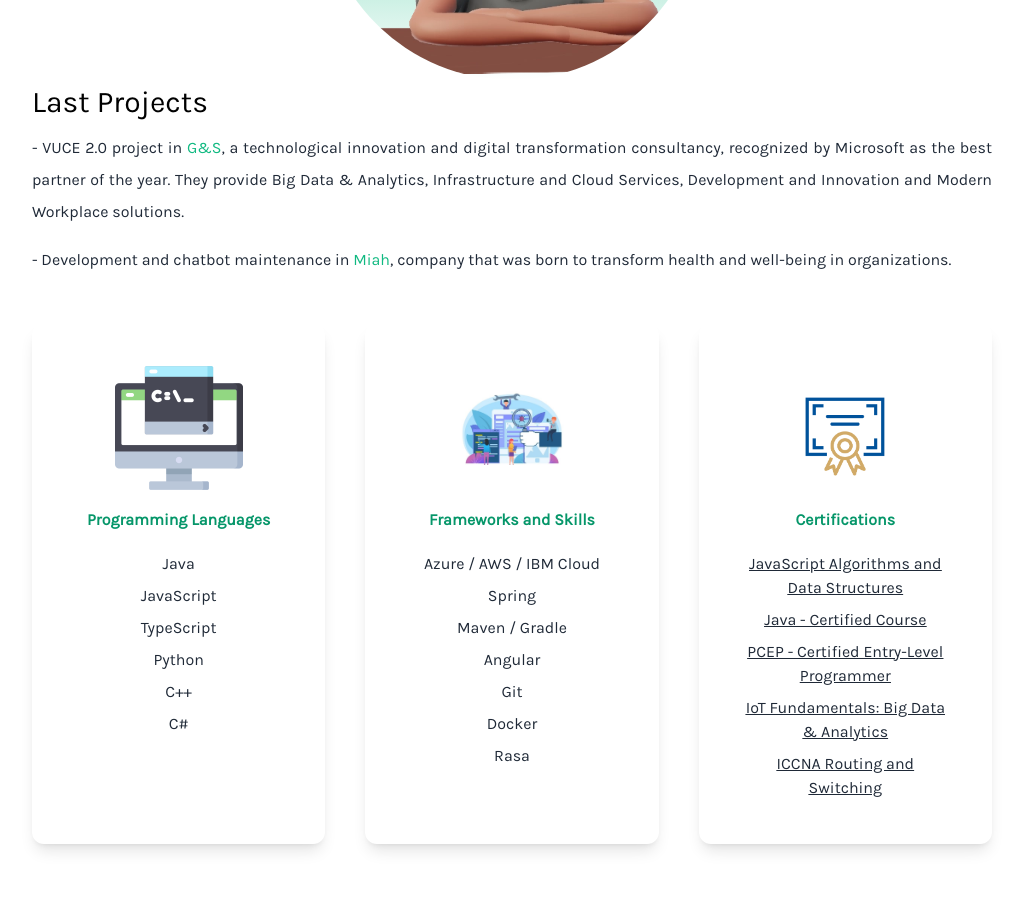
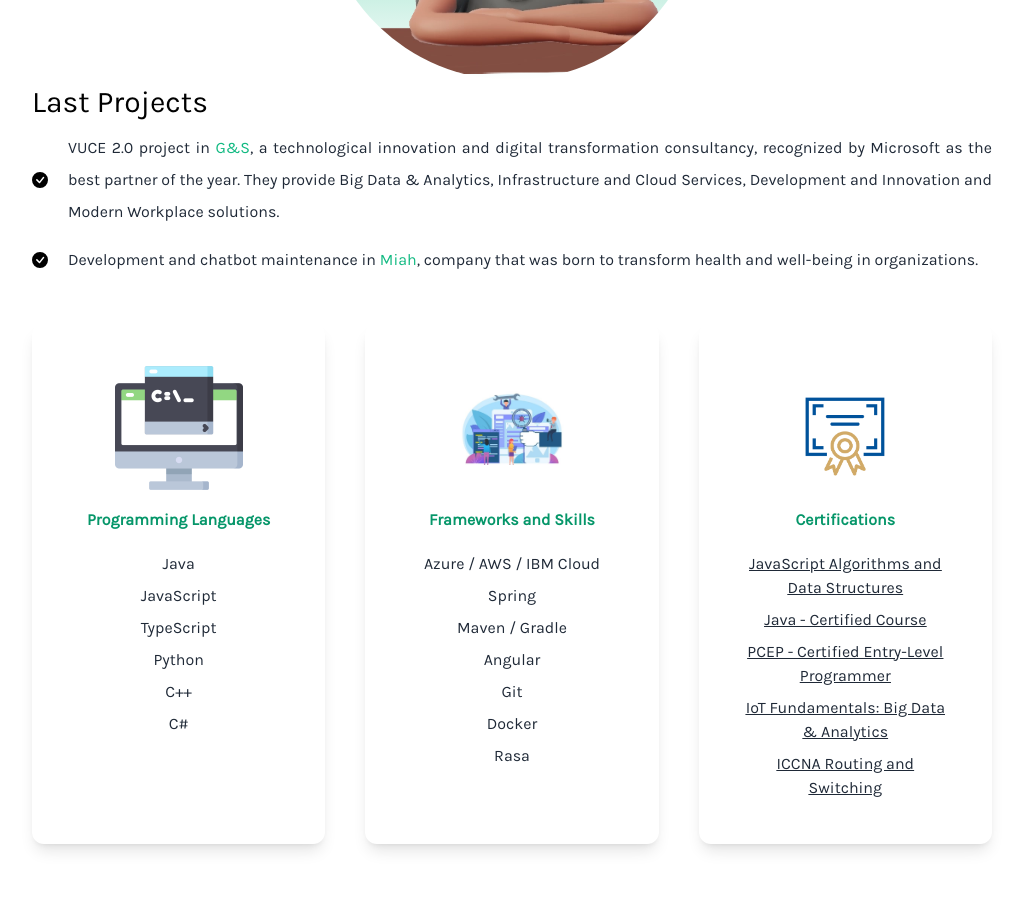
Before and after one commit to charold29/charoldev-portfolio, a React (Vite) app: page / in a window 1280 px wide. Shown: the part 900-1804 px from the top of the page, without its empty margins (128-1150 px from the left). Built offline with nearby package versions, Linux system fonts and the light colour scheme.

Commit message:
centrar last projects

```diff
--- a/src/Portfolio.jsx
+++ b/src/Portfolio.jsx
@@ -1,4 +1,7 @@
-import { BsFillMoonStarsFill } from 'react-icons/bs';
+import {
+    BsFillMoonStarsFill,
+    BsFillCheckCircleFill
+} from 'react-icons/bs';
 import {
     AiFillTwitterCircle,
     AiFillLinkedin,
@@ -47,14 +50,23 @@ export default function Portfolio(){
                 <section>
                     <div>
                         <h3 className='text-3xl py-1 dark:text-white'>Last Projects</h3>
+                        <ul className='list-disc list-inside'>
+                            <li className='flex place-items-center space-x-5'>
+                                <BsFillCheckCircleFill className='flex-shrink-0'/>
                                 <p className='text-md py-2 leading-8 text-gray-800 dark:text-gray-200 text-justify'>
-                            - VUCE 2.0 project in <span className='text-emerald-500'><a href="https://www.linkedin.com/company/g&s-gestion-y-sistemas-sac/">G&S</a></span>
+                                VUCE 2.0 project in <span className='text-emerald-500'><a href="https://www.linkedin.com/company/g&s-gestion-y-sistemas-sac/">G&S</a></span>
                                     ,&nbsp;a technological innovation and digital transformation consultancy, recognized by Microsoft as the best partner of the year. They provide Big Data & Analytics, Infrastructure and Cloud Services, Development and Innovation and Modern Workplace solutions.
                                 </p>
+                            </li>
+                            <li className='flex place-items-center space-x-5'>
+                                <BsFillCheckCircleFill />
                                 <p className='text-md py-2 leading-8 text-gray-800 dark:text-gray-200 text-justify'>
-                            - Development and chatbot maintenance in <span className='text-emerald-500'><a href="https://www.linkedin.com/company/miahhh/">Miah</a></span>
+                                Development and chatbot maintenance in <span className='text-emerald-500'><a href="https://www.linkedin.com/company/miahhh/">Miah</a></span>
                                 ,&nbsp;company that was born to transform health and well-being in organizations.
                                 </p>
+                            </li>
+                        </ul>
+
                     </div>
                     <div className="lg:flex gap-10 justify-center">
                         <div className='text-center shadow-lg p-10 rounded-xl my-10 dark:bg-white flex-1'>
```
Lines whose indentation alone changed are shown as unchanged.
